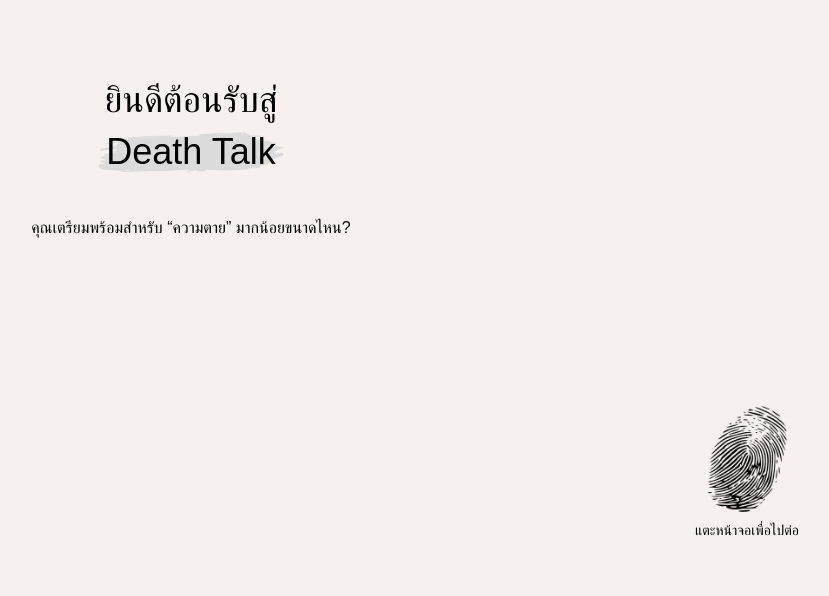
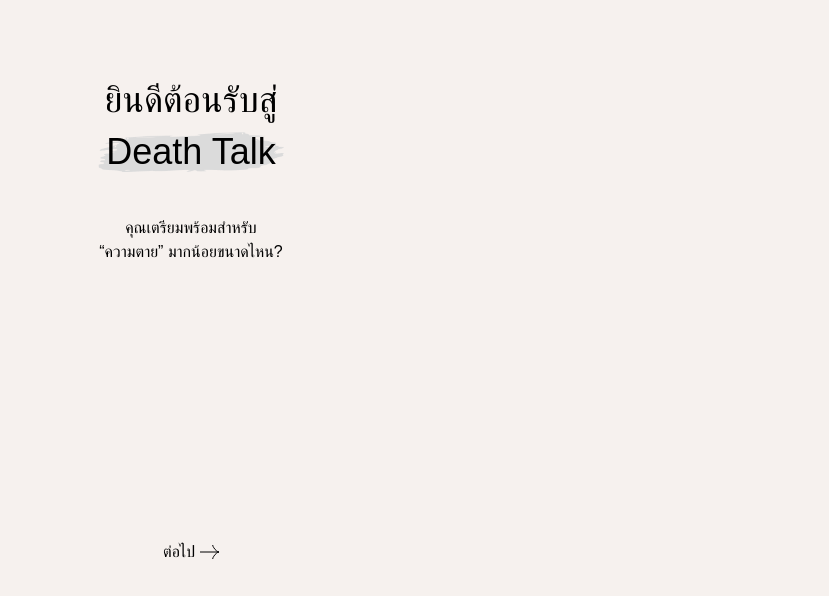
Before and after one commit to Tantatorn-dev/deathtalk-photobooth, a SvelteKit app: page / in a window 1280 px wide. Shown: the top 596 px of the page, without its empty margins (449-1278 px from the left). Built offline with nearby package versions, Linux system fonts and the light colour scheme; a web font is replaced by a local one.

Commit message:
feat: add next button component

```diff
--- /dev/null
+++ b/src/components/common/NextButton.svelte
@@ -0,0 +1,16 @@
+<script lang="ts">
+	export let target: string;
+
+	import { goto } from '$app/navigation';
+	import ArrowRight from '../photo/ArrowRight.svelte';
+</script>
+
+<button
+	on:click={() => {
+		goto(target);
+	}}
+	class="flex flex-row"
+>
+	<p>ต่อไป</p>
+	<ArrowRight />
+</button>
--- a/src/components/intro/FingerprintButton.svelte
+++ /dev/null
@@ -1,10 +0,0 @@
-<script lang="ts">
-	export let onClick = () => {};
-</script>
-
-<button class="flex flex-col justify-center" on:click={onClick}>
-	<img src="/fingerprint.png" class="w-20 ml-auto mr-auto" />
-	<p class="mt-2 text-sm">
-		<slot />
-	</p>
-</button>
--- a/src/routes/+layout.svelte
+++ b/src/routes/+layout.svelte
@@ -27,7 +27,7 @@
 	}
 
 	:global(html) {
-		background-color: rgba(246, 241, 238);;
+		background-color: theme(colors.secondary);
 		color: theme(colors.black);
 	}
 </style>
--- a/src/routes/+page.svelte
+++ b/src/routes/+page.svelte
@@ -1,20 +1,15 @@
 <script lang="ts">
-	import { goto } from '$app/navigation';
+	import NextButton from '../components/common/NextButton.svelte';
 	import SplashText from '../components/common/SplashText.svelte';
-	import FingerprintButton from '../components/intro/FingerprintButton.svelte';
 </script>
 
 <div class="flex flex-col gap-3 mt-20 ml-8 mr-8">
 	<p class="text-4xl text-center">ยินดีต้อนรับสู่ <br /></p>
 	<SplashText className="text-4xl text-center">Death Talk</SplashText>
-	<p class="mt-8 font-light text-center">คุณเตรียมพร้อมสำหรับ “ความตาย” มากน้อยขนาดไหน?</p>
+	<p class="mt-8 font-light text-center">คุณเตรียมพร้อมสำหรับ <br> “ความตาย” มากน้อยขนาดไหน?</p>
 	<div class="flex flex-col justify-end h-72">
-		<div class="flex flex-row justify-end">
-			<FingerprintButton
-				onClick={() => {
-					goto('/disclaimer');
-				}}>แตะหน้าจอเพื่อไปต่อ</FingerprintButton
-			>
+		<div class="flex flex-row justify-center">
+			<NextButton target="/disclaimer" />
 		</div>
 	</div>
 </div>
--- a/tailwind.config.js
+++ b/tailwind.config.js
@@ -4,8 +4,8 @@ export default {
 	theme: {
 		extend: {
 			colors: {
-				primary: 'black',
-				secondary: 'rgba(219, 219, 219)'
+				primary: 'rgb(219, 181, 80)',
+				secondary: 'rgb(246, 241, 238)',
 			}
 		}
 	},
```
